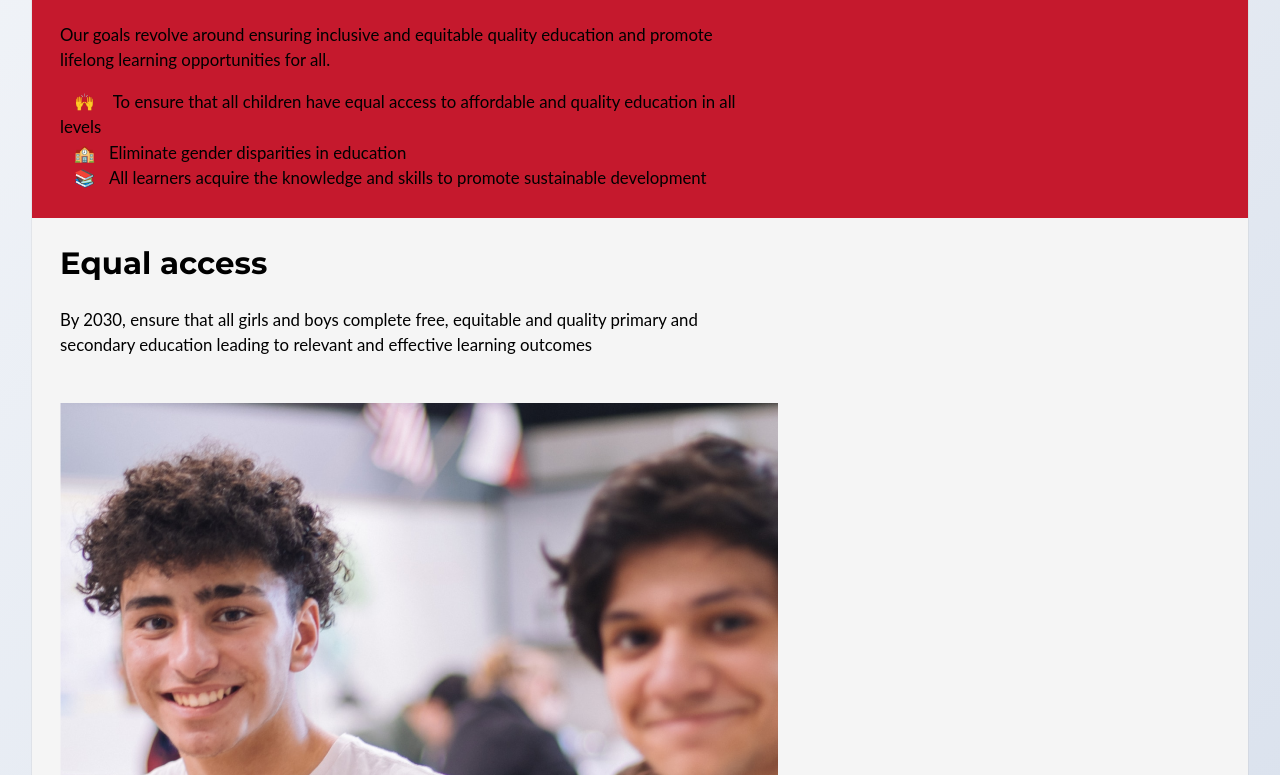
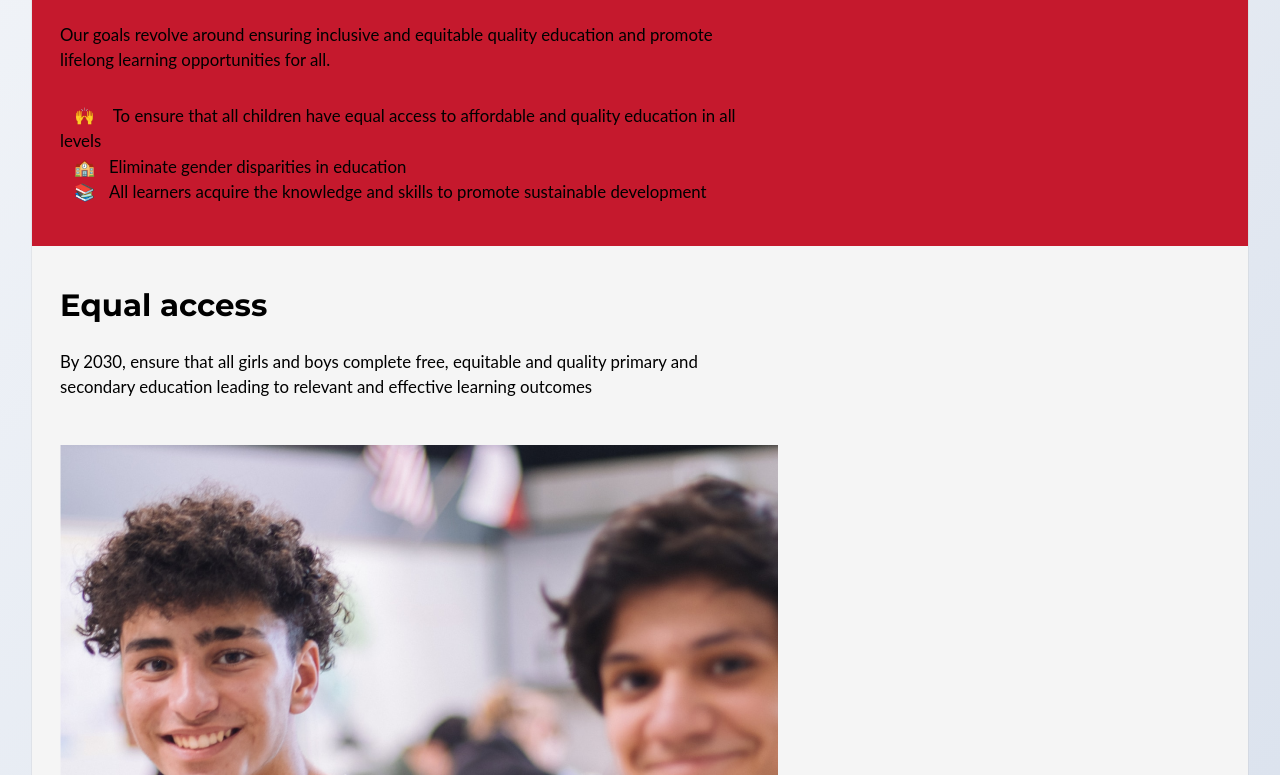
Before and after one commit to ehakonsen/DATA1200-Oblig2, a plain HTML site: page index.html in a window 1280 px wide. Shown: the part 605-1380 px from the top of the page. Drawn offline with Linux system fonts and the light colour scheme.

Commit message:
completes <600px screen

```diff
--- a/style.css
+++ b/style.css
@@ -92,10 +92,13 @@ and positive values)
 
 #intro-container {
     background-color: #c5192d;
-    padding: 1rem 0 2rem 0;
+    padding: 1rem 0 2rem;
     margin-top: 6rem;
 }
 
+#intro-container > div {
+    padding: 0 2rem 1rem;
+}
 
 ul {
     list-style-type: none;
@@ -119,13 +122,17 @@ li:nth-child(3)::before {
 }
 
 article > div {
-    padding: 0 2rem;
+    padding: 1rem 2rem 0;
 }
 
 img {
     box-sizing: border-box;
     max-width: 95vw;
     padding: 2rem;
+}
+
+img:nth-of-type(1) {
+    border-bottom: 0.1px solid darkgrey;
 }
 
 footer {
```
